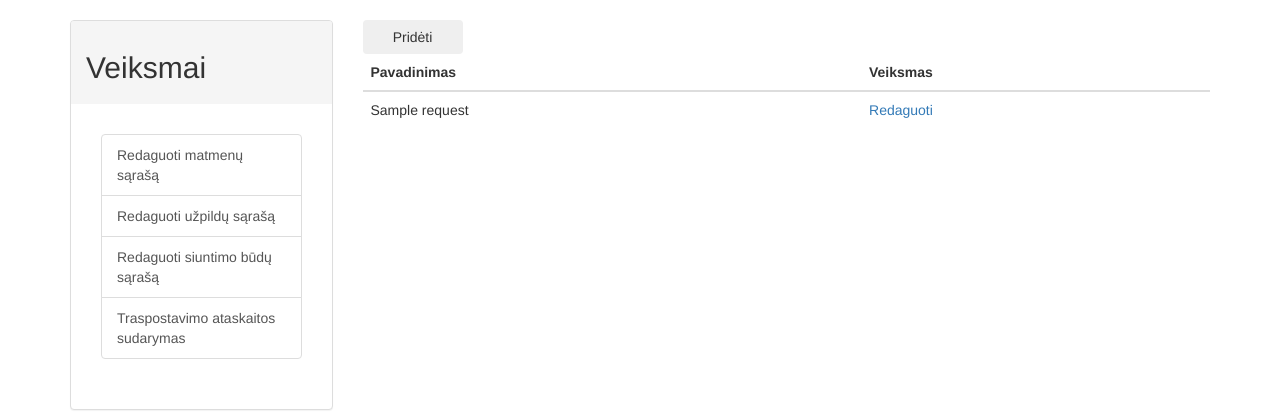
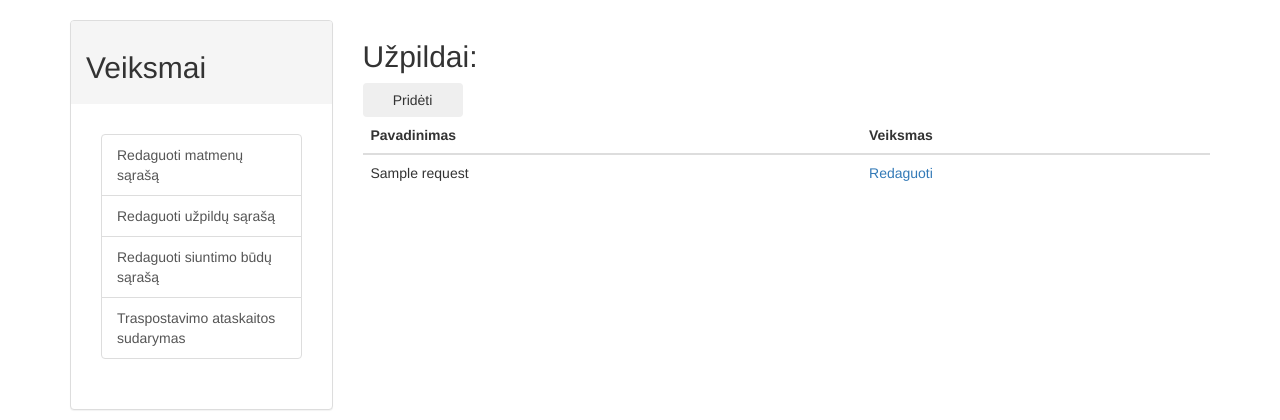
Before and after one commit to MrRytis/LCS_project, a Symfony app: the page made by app/Resources/views/Admin/filler.html.twig in a window 1280 px wide. Shown: the part 52-472 px from the top of the page. Run offline with Twig, Linux system fonts and the light colour scheme; the template is opened without the code that fills it: most values are stand-ins (such as "Sample title", 1, 10 or a date in 2020); some libraries are stand-ins or nearby versions.

Commit message:
show error when needed

```diff
--- a/app/Resources/views/Admin/filler.html.twig
+++ b/app/Resources/views/Admin/filler.html.twig
@@ -11,6 +11,10 @@
         {% include 'Admin/side_menu.html.twig' %}
     </div>
     <div class="col-lg-9">
+        <h2>Užpildai:</h2>
+        {% if error != "" %}
+            <div class="alert alert-danger text-left"><span>{{ error }}</span></div>
+        {% endif %}
         <button class="btn" style="width: 100px;" onclick="window.location.href='/Admin/add_filler'">Pridėti</button>
         <table class="table">
             <thead class="thead-dark">
```
